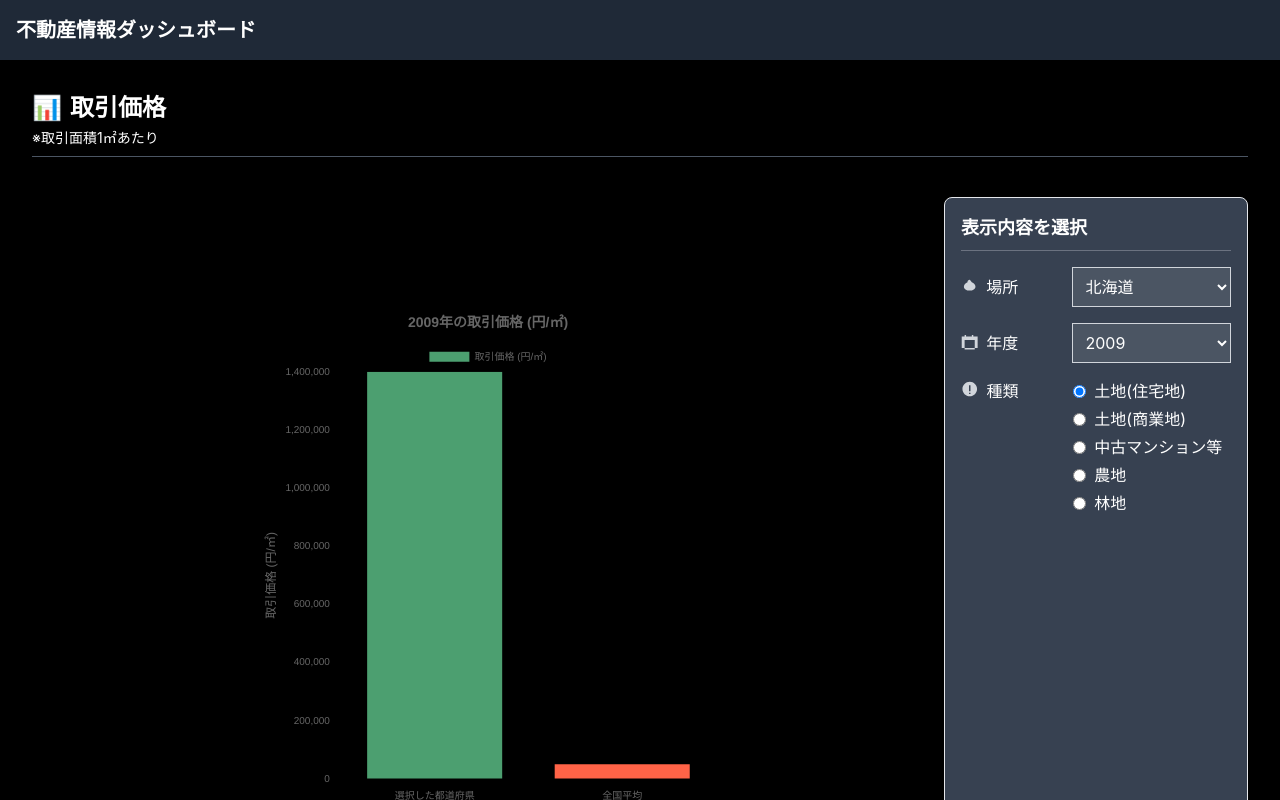
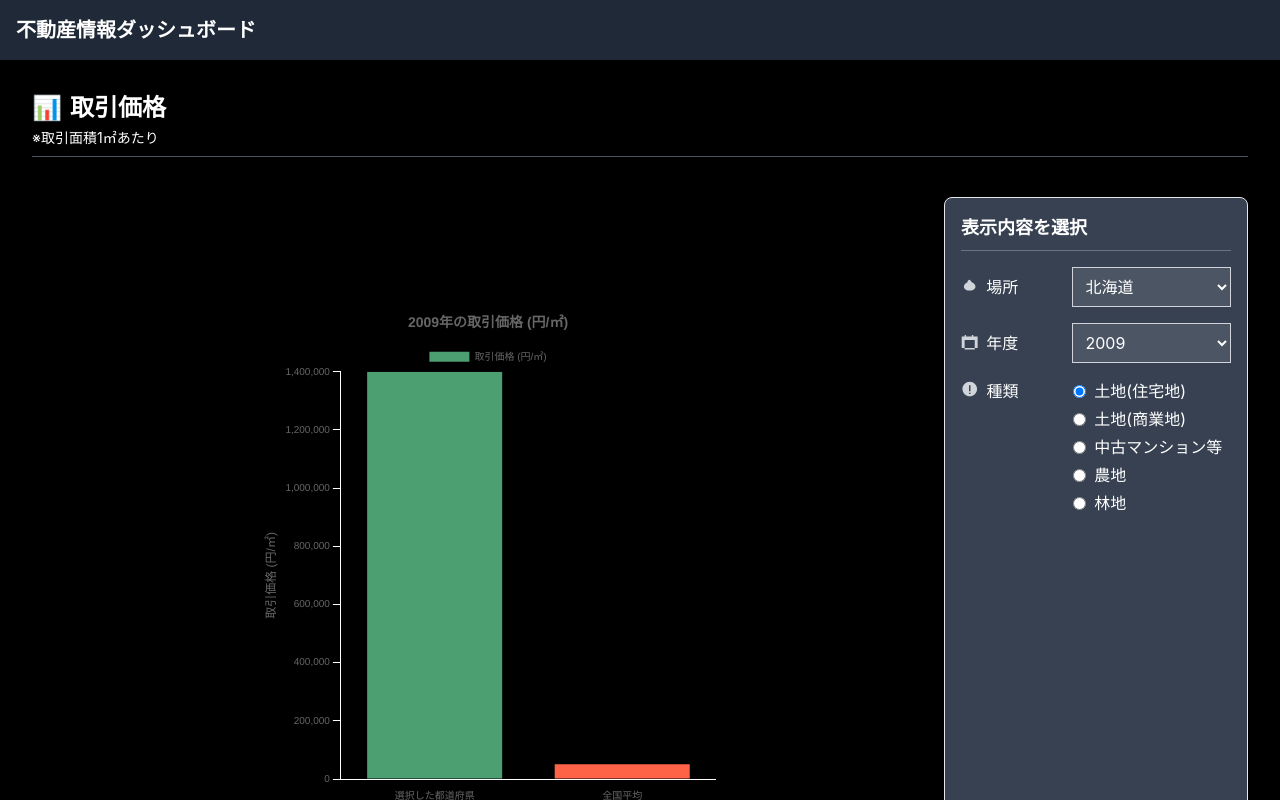
Before and after one commit to vo8u8ov/frontendtest, a React (Create React App) app: page / in a window 1280 px wide. Shown: the top 800 px of the page. Built offline with nearby package versions, Linux system fonts and the light colour scheme.

Commit message:
チャート調整

```diff
--- a/src/components/DataDisplayArea.tsx
+++ b/src/components/DataDisplayArea.tsx
@@ -137,10 +137,19 @@ const DataDisplayArea: React.FC = () => {
             size: 12,
           },
         },
+        grid: {
+          drawOnChartArea: false, // グリッド線をチャートエリアには描画しない
+          color: "rgba(255, 255, 255, 1)", // グリッド線の色を白に設定
+          lineWidth: 1, // グリッド線の太さを設定
+        },
         ticks: {
           font: {
             size: 10,
           },
+        },
+        border: {
+          color: "rgba(255, 255, 255, 1)", // Y軸の外側の線の色
+          width: 1, // Y軸の外側の線の太さ
         },
       },
       x: {
@@ -148,6 +157,10 @@ const DataDisplayArea: React.FC = () => {
           font: {
             size: 10,
           },
+        },
+        border: {
+          color: "rgba(255, 255, 255, 1)", // X軸の外側の線の色
+          width: 1, // X軸の外側の線の太さ
         },
       },
     },
```
